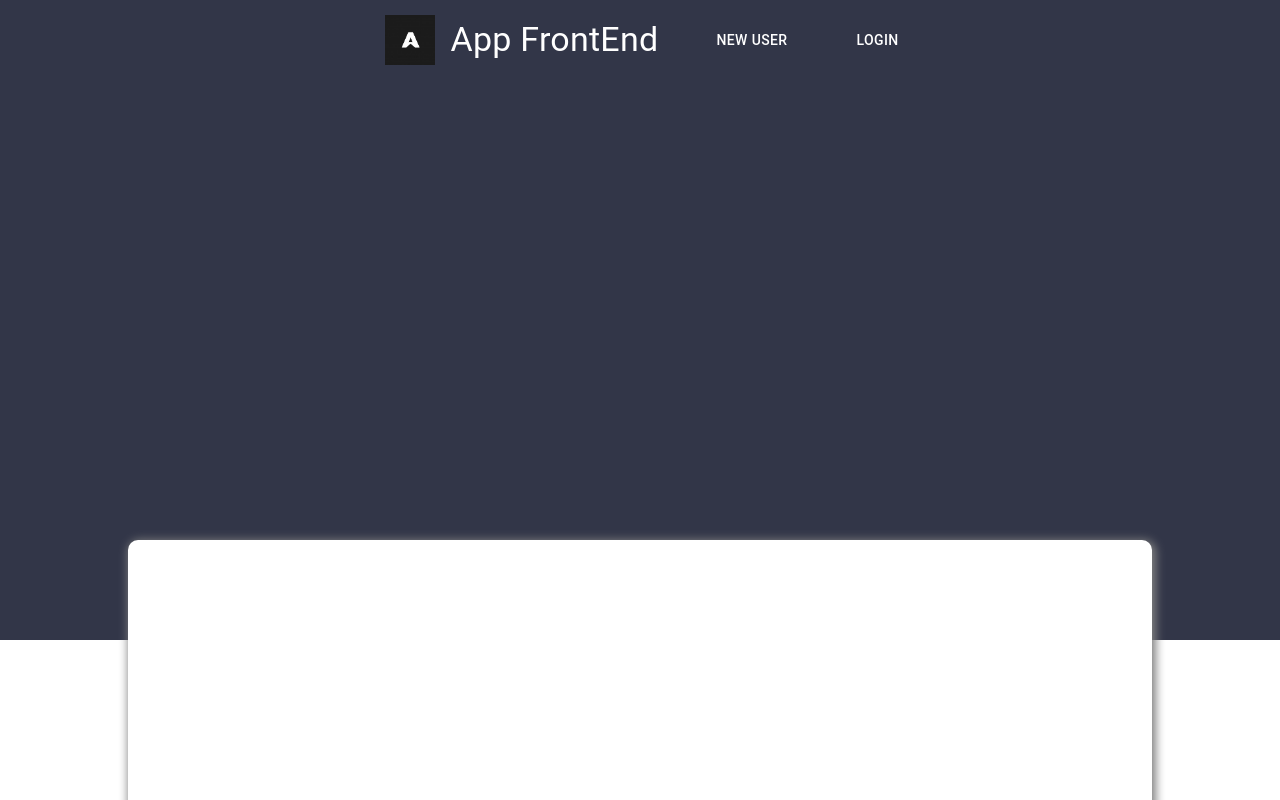
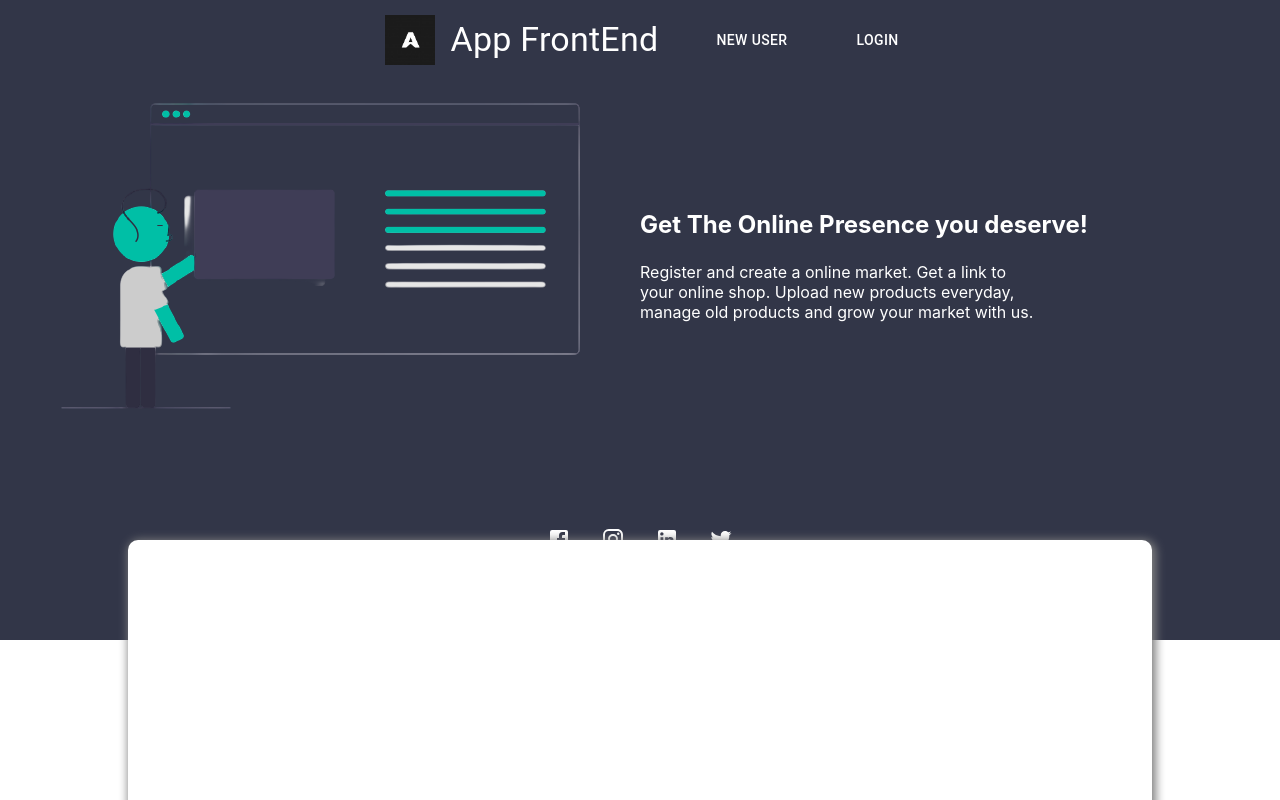
Before and after one commit to rohit21p/app_frontend, a React (Create React App) app: page / in a window 1280 px wide. Shown: the top 800 px of the page. Built offline with nearby package versions, Linux system fonts and the light colour scheme.

Commit message:
introduction ready

```diff
--- a/src/components/home.js
+++ b/src/components/home.js
@@ -1,7 +1,11 @@
 import React from 'react';
 import { Grid, Typography } from '@material-ui/core';
 import { makeStyles } from '@material-ui/core/styles';
-import Logo from '../assets/logo.png'
+import Intro from '../assets/intro-2.png';
+import FacebookIcon from '@material-ui/icons/Facebook';
+import InstagramIcon from '@material-ui/icons/Instagram';
+import LinkedInIcon from '@material-ui/icons/LinkedIn';
+import TwitterIcon from '@material-ui/icons/Twitter';
 
 const useStyles = makeStyles(theme => ({
     root: {
@@ -9,7 +13,8 @@ const useStyles = makeStyles(theme => ({
     },
     intro: {
         height: 'min(800px, 80%)',
-        backgroundColor: '#323648'
+        backgroundColor: '#323648',
+        color: 'white',
     },
     features: {
         height: '500px',
@@ -19,6 +24,34 @@ const useStyles = makeStyles(theme => ({
         top: '-100px',
         backgroundColor: 'white',
         borderRadius: '10px'
+    },
+    introImg: {
+        margin: 'auto'
+    },
+    "@keyframes myEffect": {
+        "70%, 100%": {
+          width: '32ch'
+        }
+    },
+    "@keyframes blink": {
+        "50%": {
+            borderRight: '1px solid white'
+        }
+    },
+    introText: {
+        width: '1ch',
+        height: '2ch',
+        overflow: 'hidden',
+        color: 'white',
+        borderColor: 'transparent',
+        animation: `$myEffect 3s steps(30) 2s forwards, $blink 0.5s 30`
+    },
+    introDesc: {
+        width: '400px'
+    },
+    socialIcons: {
+        cursor: 'pointer',
+        margin: '15px'
     }
 }))
 
@@ -29,6 +62,29 @@ function Home() {
     return (
         <Grid container className={classes.root}>
             <Grid item xs={12} className={classes.intro}>
+                <Grid container className={classes.intro} alignItems="center">
+                    <Grid item xs={6}>
+                        <Grid container justify="center">
+                            <img className={classes.introImg} src={Intro} alt=""></img>
+                        </Grid>
+                    </Grid>
+                    <Grid item>
+                        <Grid container direction="column">
+                            <Grid item>
+                                <h2 className={classes.introText}>Get The Online Presence you deserve!</h2>
+                            </Grid>
+                            <Grid item className={classes.introDesc}>
+                                Register and create a online market. Get a link to your online shop. Upload new products everyday, manage old products and grow your market with us.
+                            </Grid>
+                        </Grid>
+                    </Grid>
+                </Grid>
+                <Grid container justify="center">
+                    <FacebookIcon className={classes.socialIcons}/>
+                    <InstagramIcon className={classes.socialIcons}/>
+                    <LinkedInIcon className={classes.socialIcons}/>
+                    <TwitterIcon className={classes.socialIcons}/>
+                </Grid>
             </Grid>
             <Grid item xs={12} className={classes.features}>
             </Grid>
```
Also changed, not shown: src/assets/intro-2.png (added).
